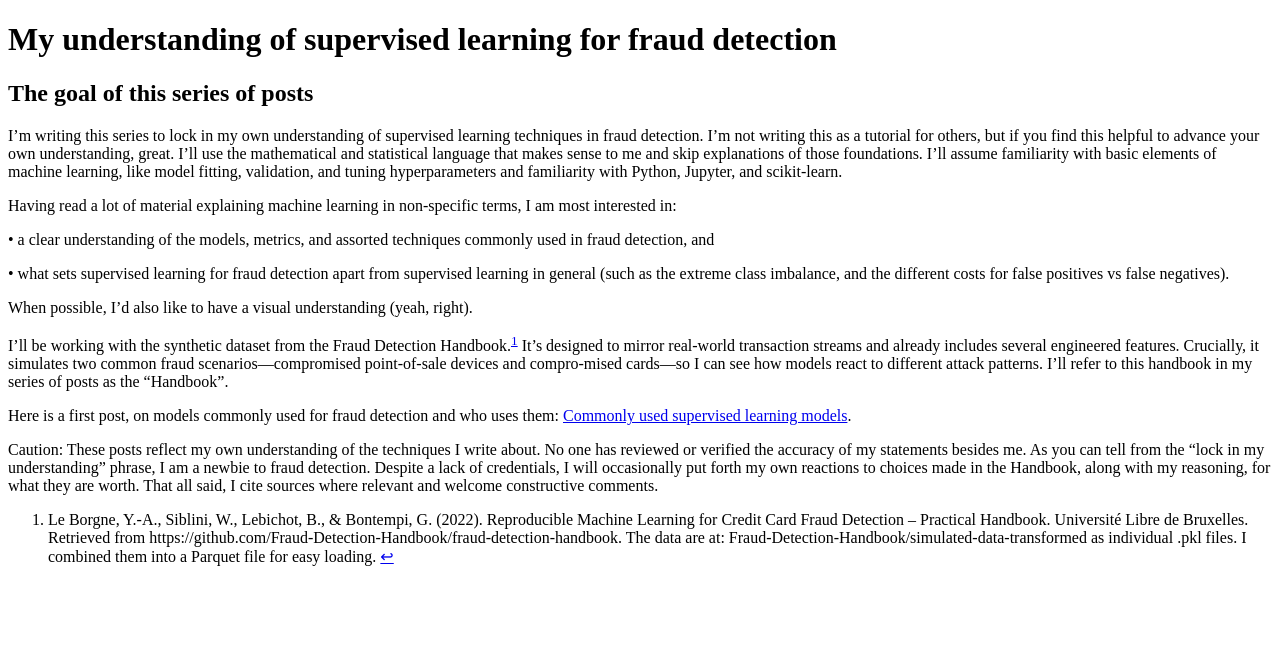
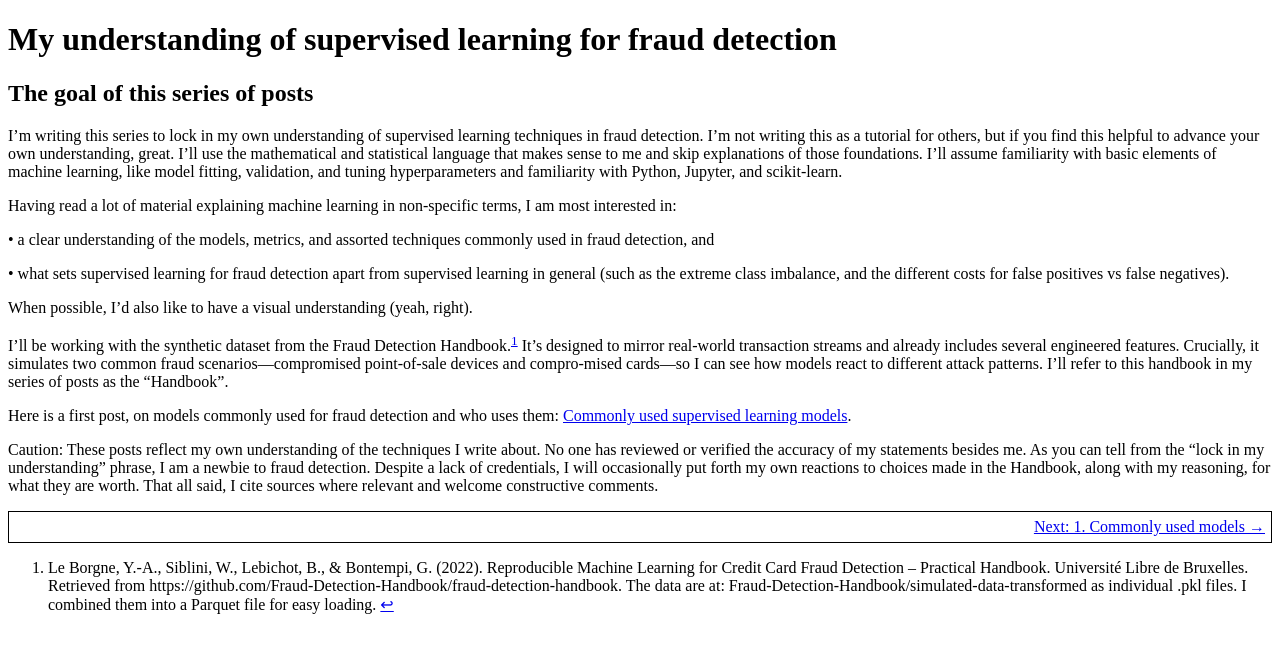
Before and after one commit to dglassbrenner1/my-posts-on-fraud-detection, a Jekyll site: the page built from index.md, in a window 1280 px wide. Shown: the top 653 px of the page. Built offline with Jekyll 4.4.1, drawn with Linux system fonts in a browser that asks for light colours.

Commit message:
Updated index link to post 1

```diff
--- a/index.md
+++ b/index.md
@@ -19,8 +19,17 @@ When possible, I’d also like to have a visual understanding (yeah, right).
 
 I’ll be working with the synthetic dataset from the Fraud Detection Handbook.[^1] It’s designed to mirror real-world transaction streams and already includes several engineered features. Crucially, it simulates two common fraud scenarios—compromised point-of-sale devices and compro-mised cards—so I can see how models react to different attack patterns. I'll refer to this handbook in my series of posts as the "Handbook".
 
-Here is a first post, on models commonly used for fraud detection and who uses them: [Commonly used supervised learning models](commonlyusedmodels.md).
+Here is a first post, on models commonly used for fraud detection and who uses them: [Commonly used supervised learning models](1-commonly-used-models.md).
 
 Caution: These posts reflect my own understanding of the techniques I write about. No one has reviewed or verified the accuracy of my statements besides me. As you can tell from the “lock in my understanding” phrase, I am a newbie to fraud detection. Despite a lack of credentials, I will occasionally put forth my own reactions to choices made in the Handbook, along with my reasoning, for what they are worth. That all said, I cite sources where relevant and welcome constructive comments.
 
 [^1]: Le Borgne, Y.-A., Siblini, W., Lebichot, B., & Bontempi, G. (2022). Reproducible Machine Learning for Credit Card Fraud Detection – Practical Handbook. Université Libre de Bruxelles. Retrieved from https://github.com/Fraud-Detection-Handbook/fraud-detection-handbook. The data are at: Fraud-Detection-Handbook/simulated-data-transformed as individual .pkl files.  I combined them into a Parquet file for easy loading.
+
+
+<table width="100%">
+  <tr>
+    <td align="right">
+      <a href="1-commonly-used-models.md">Next: 1. Commonly used models →</a>
+    </td>
+  </tr>
+</table>
```
